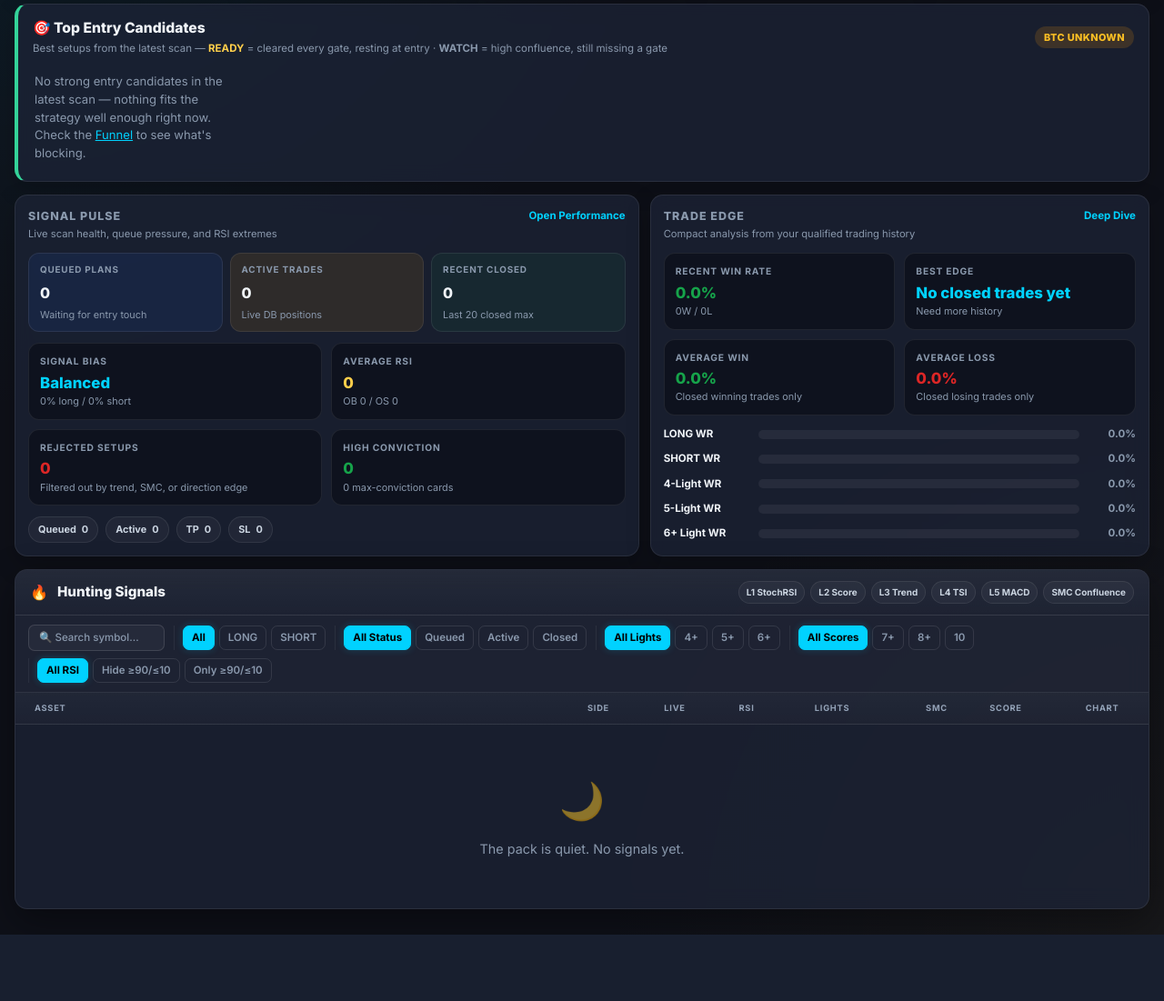
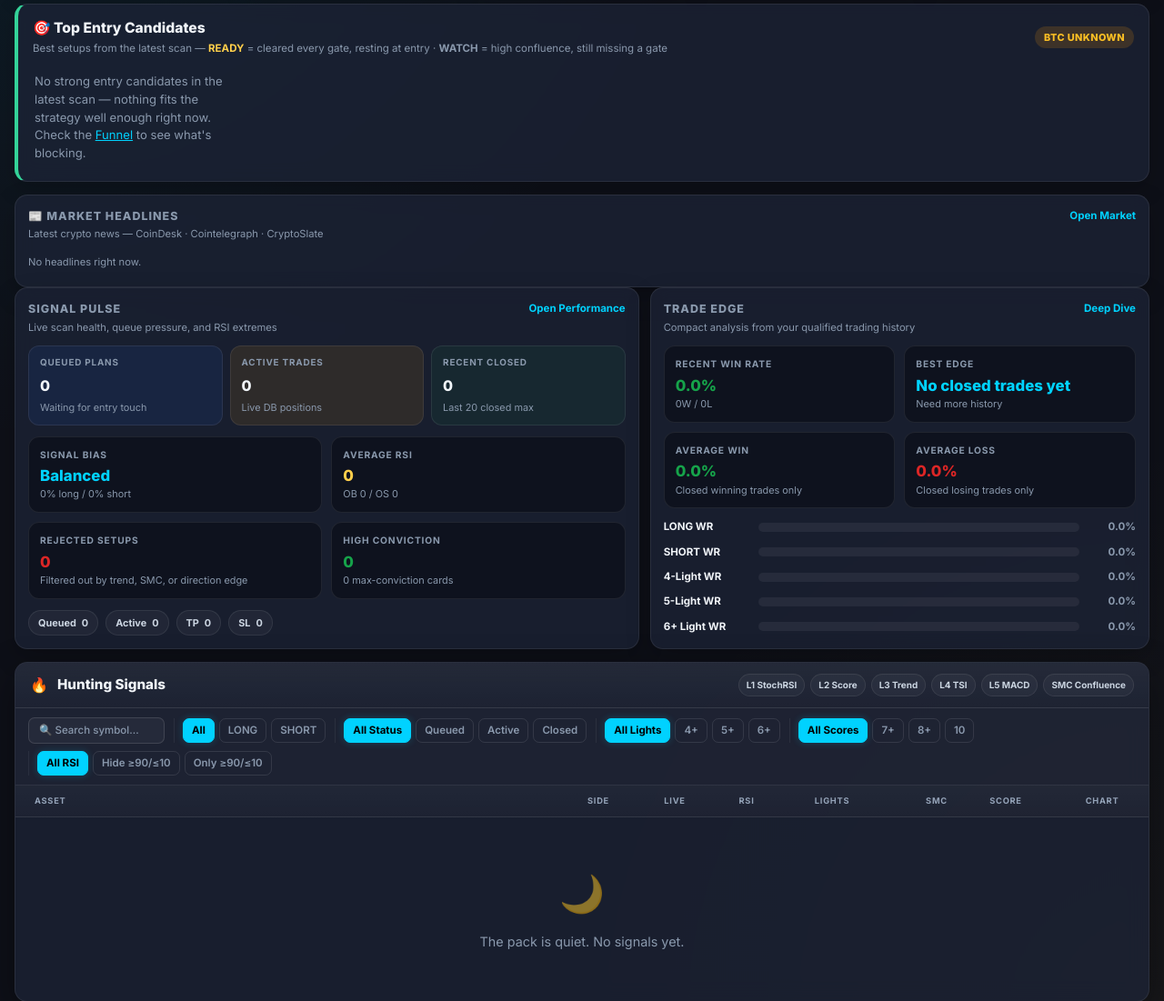
Before and after one commit to Bill9417/crypto-trading-bot, a Flask app: page / in a window 1280 px wide. Shown: the part 319-1420 px from the top of the page at 91% size. Before the commit the page ends 1347 px from the top, so only its background shows below. Run offline with Flask 3, Linux system fonts and the light colour scheme; the visitor is signed in with stand-in values (Sample User, id 1); data comes from the database, SQL or seed files in the repository; data that the repository does not hold is empty.

Commit message:
Add market headlines panel to dashboard

```diff
--- a/app/app.py
+++ b/app/app.py
@@ -2097,6 +2097,18 @@ def api_market_intel():
     except Exception as e:  # noqa: BLE001
         return jsonify({"generated_at": 0, "futures": [], "onchain": {"chains": [], "total_tvl": 0.0},
                         "news": [], "errors": [str(e)]}), 200
+
+@app.route("/api/news")
+@login_required
+def api_news():
+    """Lightweight headlines for the dashboard. Only the cached RSS feeds —
+    skips the heavier futures / positioning / TVL fetches that
+    /api/market_intel does — so the home page poll stays cheap."""
+    try:
+        nw = market_intel.news()
+        return jsonify({"items": nw.get("items", []), "errors": nw.get("errors", [])})
+    except Exception as e:  # noqa: BLE001
+        return jsonify({"items": [], "errors": [str(e)]}), 200
 
 @app.route("/api/live_prices")
 @login_required
--- a/app/templates/index.html
+++ b/app/templates/index.html
@@ -263,6 +263,14 @@
             white-space: nowrap;
         }
         .analytics-link:hover { color: #7ae7ff; }
+
+        /* ── Dashboard headlines strip ── */
+        .news-strip { display: flex; gap: 10px; overflow-x: auto; padding-bottom: 4px; scrollbar-width: thin; }
+        .news-chip { flex: 0 0 auto; width: 240px; background: rgba(255,255,255,0.03); border: 1px solid var(--wolf-border); border-left: 3px solid var(--wolf-gold); border-radius: 10px; padding: 9px 12px; transition: border-color .15s, transform .15s; }
+        .news-chip:hover { transform: translateY(-2px); border-left-color: var(--wolf-blue); }
+        .news-chip .news-src { font-size: 0.58rem; font-weight: 800; text-transform: uppercase; letter-spacing: .05em; color: var(--wolf-gold); }
+        .news-chip a { display: -webkit-box; -webkit-line-clamp: 3; -webkit-box-orient: vertical; overflow: hidden; margin-top: 4px; color: var(--wolf-text); text-decoration: none; font-size: 0.76rem; font-weight: 600; line-height: 1.35; }
+        .news-chip a:hover { color: var(--wolf-blue); }
 
         .insight-grid {
             display: grid;
@@ -1334,6 +1342,18 @@
                 <span class="entries-regime {{ top_entries.btc_regime }}" id="entries-regime">BTC {{ top_entries.btc_regime|upper }}</span>
             </div>
             <div class="entries-row" id="entries-row"></div>
+        </section>
+
+        <!-- Market headlines — same feeds as the Market page (cached server-side) -->
+        <section class="analytics-panel">
+            <div class="analytics-head">
+                <div>
+                    <div class="analytics-title">📰 Market Headlines</div>
+                    <div class="analytics-subtitle">Latest crypto news — CoinDesk · Cointelegraph · CryptoSlate</div>
+                </div>
+                <a href="{{ url_for('market') }}" class="analytics-link">Open Market</a>
+            </div>
+            <div class="news-strip" id="dash-news"><div class="analytics-subtitle">Loading headlines…</div></div>
         </section>
 
         <div class="analytics-grid">
@@ -2578,6 +2598,26 @@
         setInterval(fetchDashboardSummary, 30000);
         setInterval(refreshTopEntries, 15000);
 
+        // 📰 Market headlines — same feeds as the Market page, via the lightweight
+        // /api/news (RSS only, cached ~5 min server-side). Shown for all users.
+        async function loadHeadlines() {
+            const el = document.getElementById('dash-news');
+            if (!el) return;
+            try {
+                const r = await fetch('/api/news', { headers: { 'Accept': 'application/json' } });
+                if (!r.ok) return;
+                const d = await r.json();
+                const items = (d.items || []).slice(0, 12);
+                const escNews = s => (s || '').replace(/</g, '&lt;');
+                el.innerHTML = items.length ? items.map(n =>
+                    '<div class="news-chip"><div class="news-src">' + escNews(n.source) + '</div>' +
+                    '<a href="' + n.link + '" target="_blank" rel="noopener">' + escNews(n.title) + '</a></div>'
+                ).join('') : '<div class="analytics-subtitle">No headlines right now.</div>';
+            } catch (e) { /* fail-soft — leave whatever is shown */ }
+        }
+        loadHeadlines();
+        setInterval(loadHeadlines, 300000);
+
         // Live account snapshot strip (admin only). Mirrors the Account page so
         // the home dashboard shows REAL Binance equity/positions right next to
         // the DB-derived stats. /api/account is admin-gated + cached ~5s server
```
